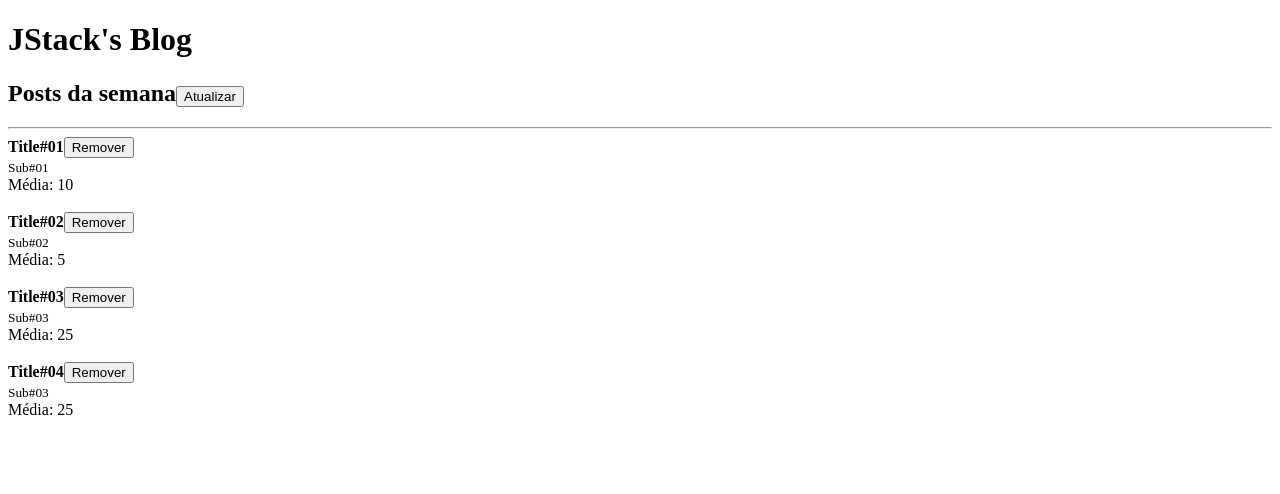
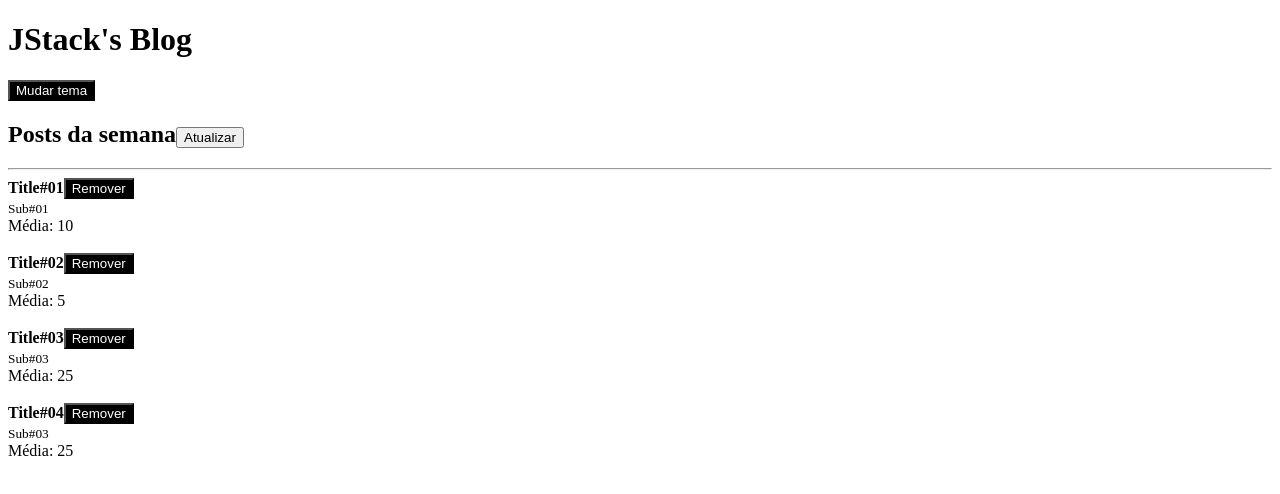
Before and after one commit to leomiranda1995/jstack-fundamentos-do-react-2, a React app: page / in a window 1280 px wide. Shown: the top 494 px of the page. Built offline with nearby package versions, Linux system fonts and the light colour scheme.

Commit message:
Parte 2 - Prop Drilling
Sem usar a Context, passando a propriedade de componente por componente

```diff
--- a/src/App.js
+++ b/src/App.js
@@ -4,12 +4,18 @@
 import Header from './Header';
 
 function App() {
+  const [theme, setTheme] = useState('dark');
+
   const [posts, setPosts] = useState([
     { id:Math.random(), title: 'Title#01', subtitle: 'Sub#01', likes: 20, read: false, },
     { id:Math.random(), title: 'Title#02', subtitle: 'Sub#02', likes: 10, read: true, },
     { id:Math.random(), title: 'Title#03', subtitle: 'Sub#03', likes: 50, read: false, },
     { id:Math.random(), title: 'Title#04', subtitle: 'Sub#03', likes: 50, read: true, },
   ]);
+
+  function handleToggleTheme() {
+    setTheme((prevState) => prevState === 'dark' ? 'light' : 'dark');
+  }
 
   function handleRefresh(){
     setPosts((prevState) => [
@@ -32,7 +38,10 @@
 
   return (
     <>
-      <Header>
+      <Header
+        theme={theme}
+        onToggleTheme={handleToggleTheme}
+      >
         <h2>
           Posts da semana
           <button onClick={handleRefresh}>Atualizar</button>
@@ -46,6 +55,7 @@
           key={post.id}
           onRemove={handleRemovePost}
           post={post}
+          theme={theme}
         />
       ))}
     </>
--- a/src/Button.js
+++ b/src/Button.js
@@ -2,14 +2,23 @@
 import PropTypes from 'prop-types';
 
 export default function Button(props) {
+  const theme = props.theme;
+
   return (
-    <button onClick={props.onClick}>
+    <button
+      onClick={props.onClick}
+      style={{
+        color: theme === 'dark' ? '#fff' : '#000',
+        background: theme === 'dark' ? '#000' : '#fff',
+      }}
+    >
       {props.children}
     </button>
   );
 }
 
 Button.propTypes = {
+  theme: PropTypes.string.isRequired,
   children: PropTypes.node.isRequired,
   onClick: PropTypes.func.isRequired,
 };
--- a/src/Header.js
+++ b/src/Header.js
@@ -1,16 +1,22 @@
 import React, { Children } from 'react';
 import PropTypes from 'prop-types';
+import Button from './Button';
 
-export default function Header({ title, children }) {
+export default function Header(props) {
   return (
     <>
-      <h1>{title}</h1>
-      {children}
+      <h1>{props.title}</h1>
+      <Button theme={props.theme} onClick={props.onToggleTheme}>
+        Mudar tema
+      </Button>
+      {props.children}
     </>
   )
 }
 
 Header.propTypes = {
+  theme: PropTypes.string.isRequired,
+  onToggleTheme: PropTypes.func.isRequired,
   title: PropTypes.string,
   children: PropTypes.node,
 };
--- a/src/Post.js
+++ b/src/Post.js
@@ -11,6 +11,7 @@
     <>
       <article>
         <PostHeader
+          theme={props.theme}
           onRemove={props.onRemove}
           post={{
             id: props.post.id,
@@ -29,6 +30,7 @@
 }
 
 Post.propTypes = {
+  theme: PropTypes.string.isRequired,
   onRemove: PropTypes.func.isRequired,
   post: PropTypes.shape({
     id: PropTypes.number.isRequired,
--- a/src/PostHeader.js
+++ b/src/PostHeader.js
@@ -14,7 +14,10 @@
 
         {props.post.title}
       </strong>
-      <Button onClick={() => props.onRemove(props.post.id)}>
+      <Button
+        theme={props.theme}
+        onClick={() => props.onRemove(props.post.id)}
+      >
         Remover
       </Button>
     </>
@@ -22,6 +25,7 @@
 }
 
 PostHeader.propTypes = {
+  theme: PropTypes.string.isRequired,
   onRemove: PropTypes.func.isRequired,
   post: PropTypes.shape({
     id: PropTypes.number.isRequired,
```
